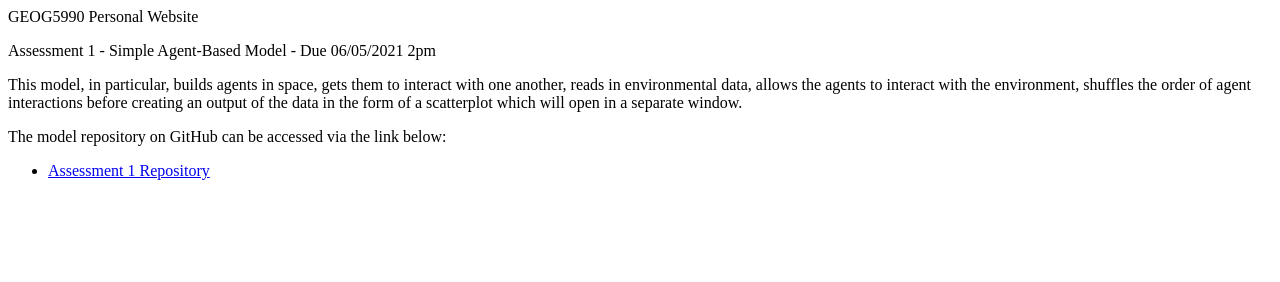
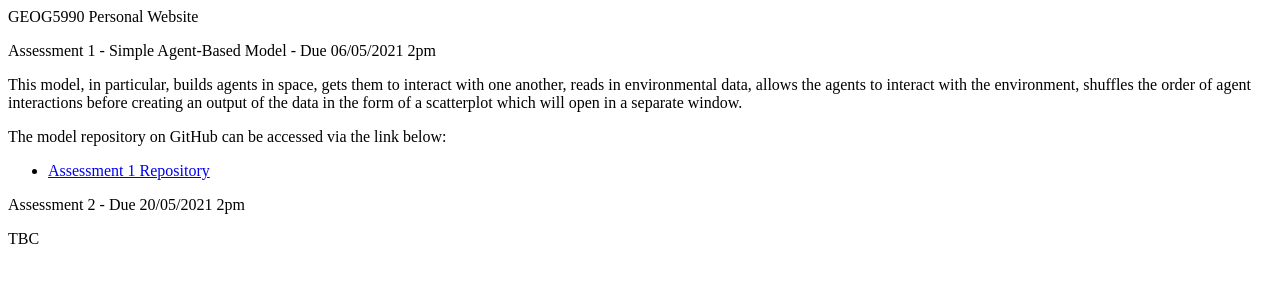
Before and after one commit to gy20hfb/gy20hfb.github.io, a plain HTML site: page index.html in a window 1280 px wide. Drawn offline with Linux system fonts and the light colour scheme.

Commit message:
Update index.html

```diff
--- a/index.html
+++ b/index.html
@@ -12,5 +12,7 @@ of the data in the form of a scatterplot which will open in a separate window.</
    <ul>
    <li><a href="https://github.com/gy20hfb/Assessment1">Assessment 1 Repository</a></li>
    </ul>
+<p>Assessment 2 - Due 20/05/2021 2pm</p>
+<p>TBC</p>
 </BODY>
 </HTML>
```
